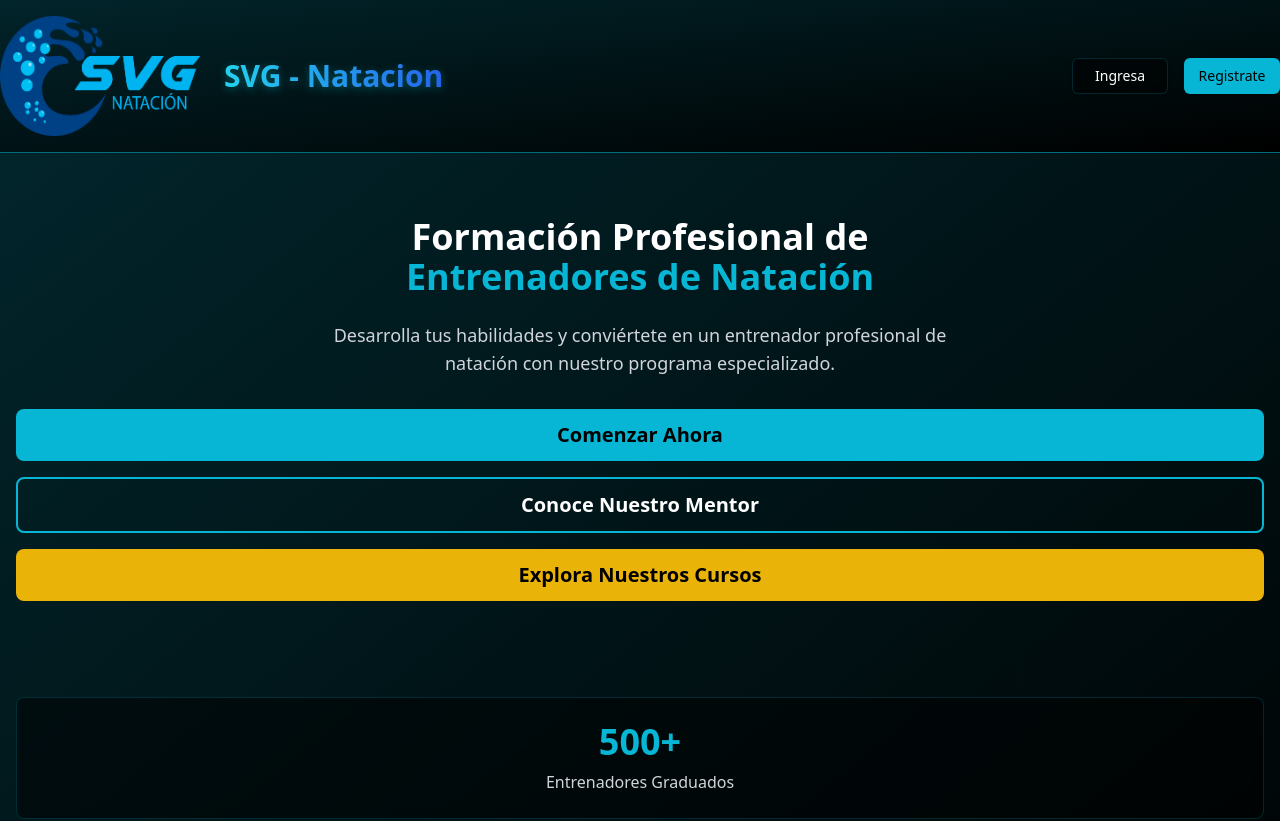
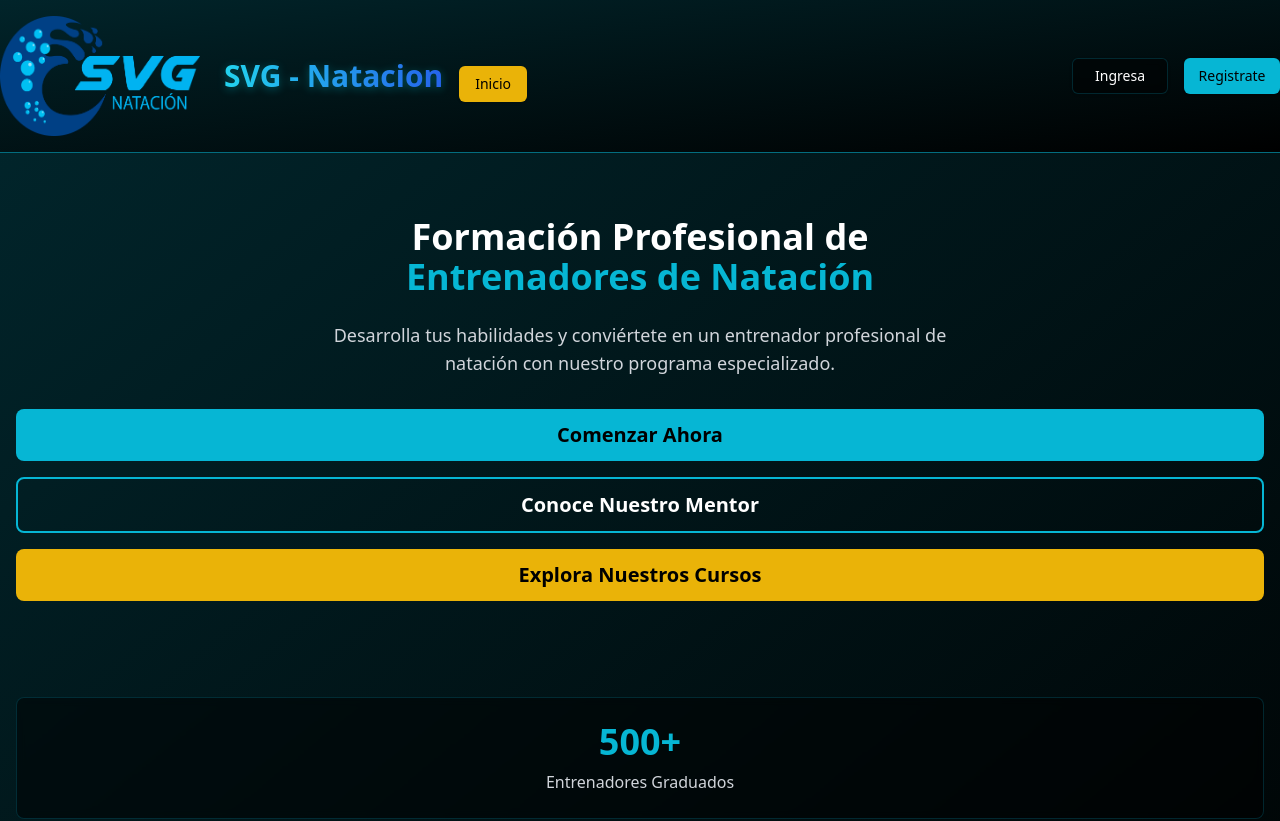
Before and after one commit to kiskee/SVG-Natacion, a React (Vite) app: page / in a window 1280 px wide. Shown: the top 821 px of the page. Built offline with nearby package versions, Linux system fonts and the light colour scheme; no server answers.

Commit message:
[DEV] - adding home button to header

```diff
--- a/src/components/Header.jsx
+++ b/src/components/Header.jsx
@@ -61,6 +61,12 @@ export default function Header() {
           >
             <Link to="/"> SVG - Natacion</Link>
           </h1>
+          <Button
+                className="bg-yellow-500 text-black hover:bg-cyan-400 transition-colors ml-4 mt-4 ss:mr-4"
+                //onClick={() => setOpenSingUpDialog(true)}
+              >
+                <Link to="/"> Inicio</Link>
+              </Button>
         </div>
 
         {/* Navigation */}
```
